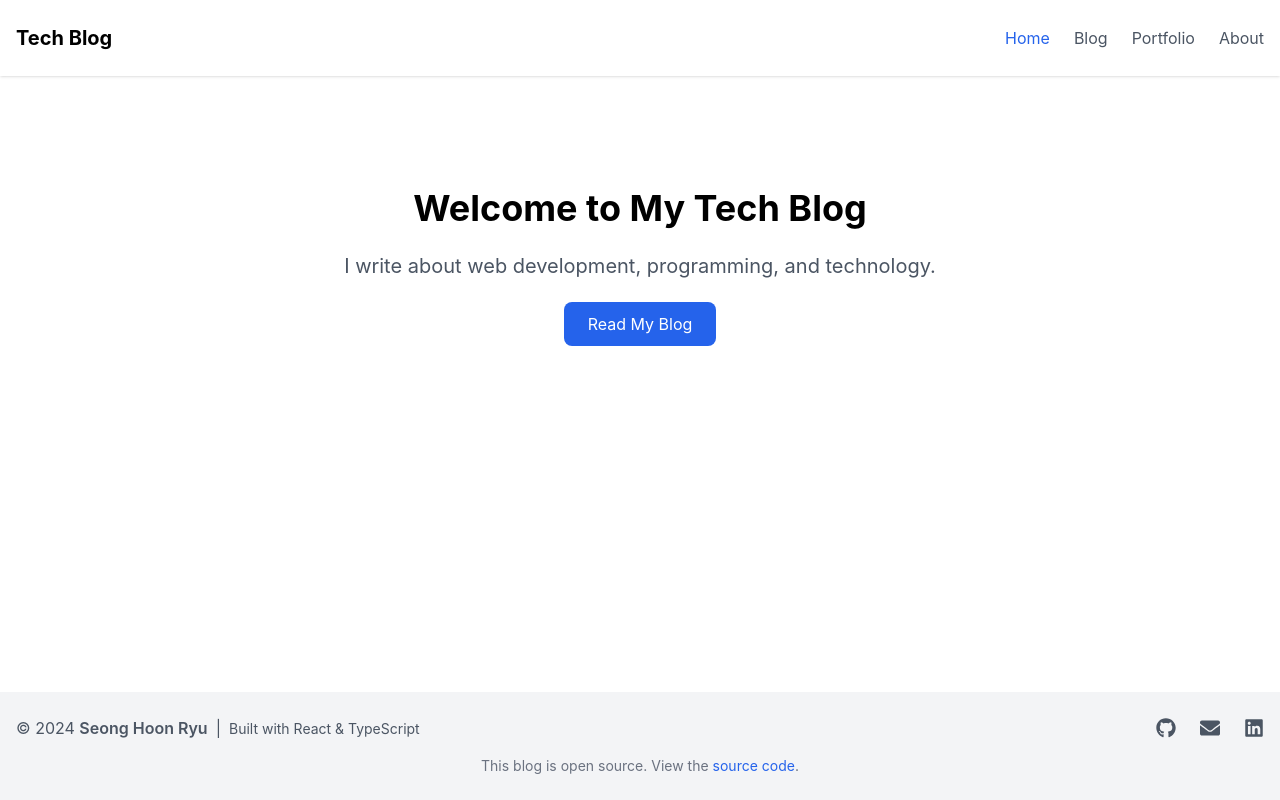
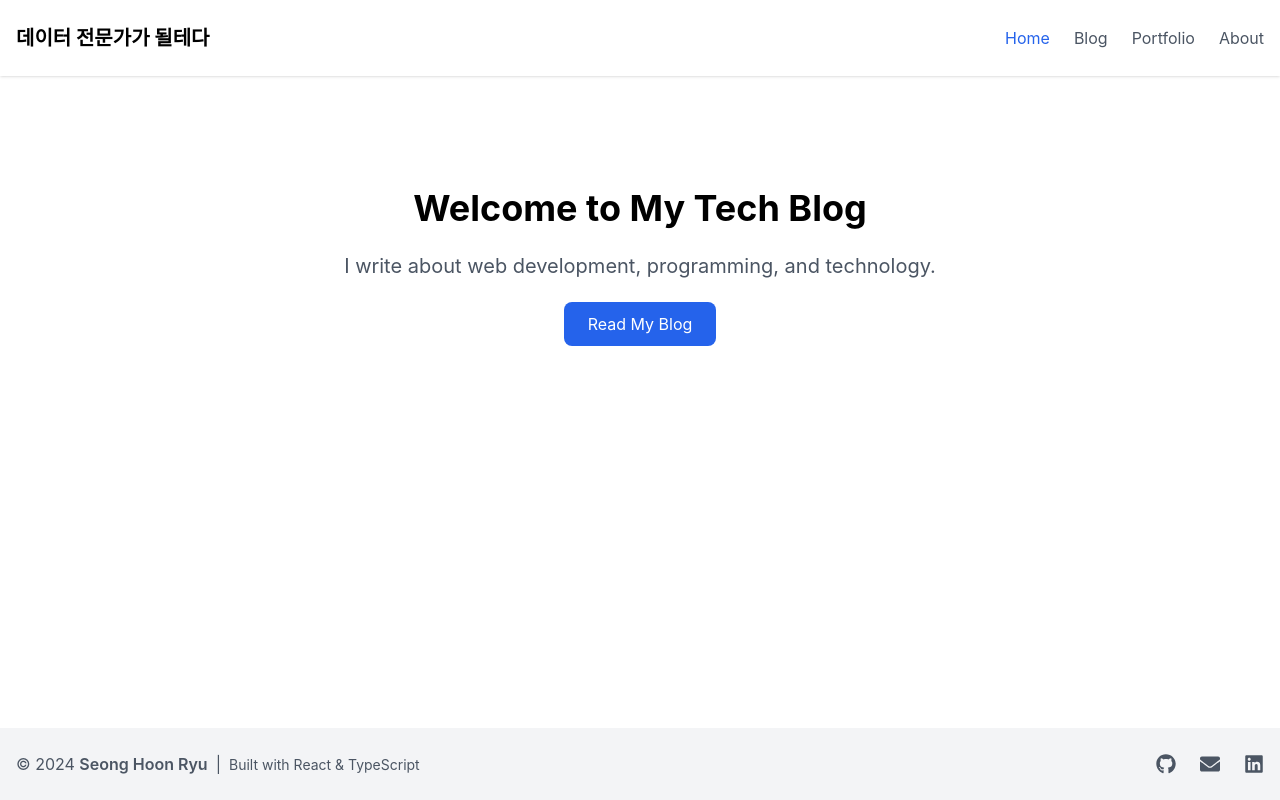
Before and after one commit to rsh1994/rsh1994.github.io, a React (Create React App) app: page /#/ in a window 1280 px wide. Built offline with nearby package versions, Linux system fonts and the light colour scheme; the HTML template or start-up script is replaced by a standard one.

Commit message:
[Blog] footer modigied

```diff
--- a/public/index.html
+++ b/public/index.html
@@ -2,7 +2,7 @@
 <html>
   <head>
     <meta charset="utf-8">
-    <title>My Tech Blog</title>
+    <title>RyuRyu LaLa</title>
     <script type="text/javascript">
       (function(l) {
         if (l.search[1] === '/' ) {
--- a/src/components/Layout/Footer.tsx
+++ b/src/components/Layout/Footer.tsx
@@ -26,7 +26,7 @@ const Footer: React.FC = () => {
               <FaGithub className="text-xl" />
             </a>
             <a
-              href="mailto:your.email@example.com"
+              href="mailto:rsh1994@naver.com"
               className="text-gray-600 hover:text-gray-900 transition-colors"
               aria-label="Email Contact"
             >
@@ -43,18 +43,6 @@ const Footer: React.FC = () => {
             </a>
           </div>
         </div>
-        <div className="text-center mt-4 text-sm text-gray-500">
-          This blog is open source. View the{' '}
-          <a
-            href="https://github.com/rsh1994/rsh1994.github.io"
-            target="_blank"
-            rel="noopener noreferrer"
-            className="text-blue-600 hover:text-blue-800 transition-colors"
-          >
-            source code
-          </a>
-          .
-        </div>
       </div>
     </footer>
   );
--- a/src/components/Layout/Header.tsx
+++ b/src/components/Layout/Header.tsx
@@ -16,7 +16,7 @@ const Header: React.FC = () => {
       <nav className="container mx-auto px-4 py-6">
         <div className="flex justify-between items-center">
           <Link to="/" className="text-xl font-bold">
-            Tech Blog
+            데이터 전문가가 될테다
           </Link>
           <ul className="flex space-x-6">
             {navItems.map((item) => (
```
